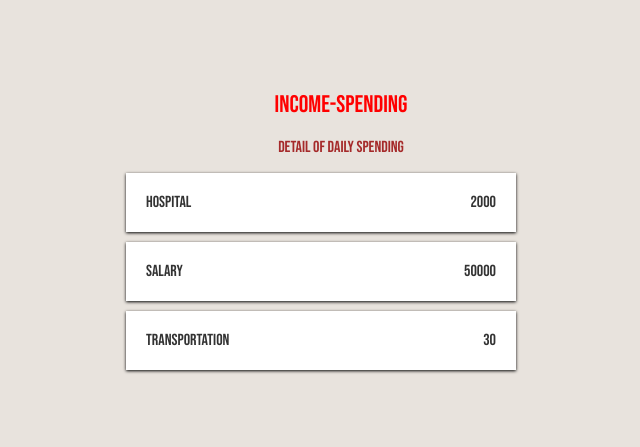
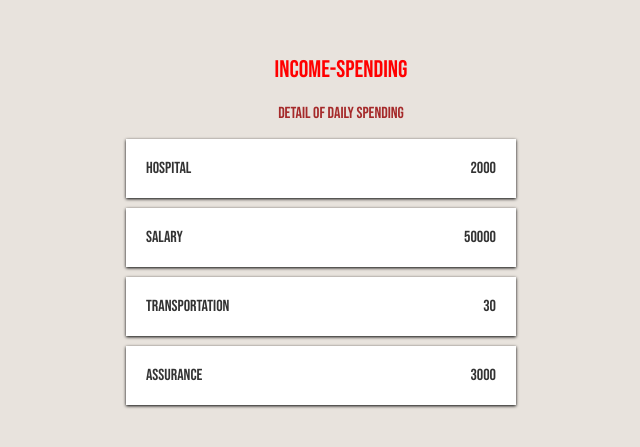
Before and after one commit to Yothin-H/react_basic, a React (Create React App) app in the folder react-basic/: page / in a window 1280 px wide. Shown: the part 165-612 px from the top of the page, without its empty margins (299-939 px from the left). Built offline with nearby package versions, Linux system fonts and the light colour scheme.

Commit message:
Prop and loop

```diff
--- a/react-basic/src/components/Transaction.js
+++ b/react-basic/src/components/Transaction.js
@@ -4,14 +4,15 @@ const Transaction=()=>{
     const data=[
         {title:'Hospital' ,amount:'2000'},
         {title:'Salary' ,amount:'50000'},
-        {title:'Transportation' ,amount:'30'}
+        {title:'Transportation' ,amount:'30'},
+        {title:'Assurance' ,amount:'3000'}
     ]
     return (
       <ul className='Item-list'>
-        <Item title={data[0].title} amount={data[0].amount}/>
-        <Item title={data[1].title} amount={data[1].amount}/>
-        <Item title={data[2].title} amount={data[2].amount}/>
-
+        {data.map(element=>{
+            return <Item title={element.title} amount={element.amount} />
+        }
+        )}
       </ul>
     );
   }
```
